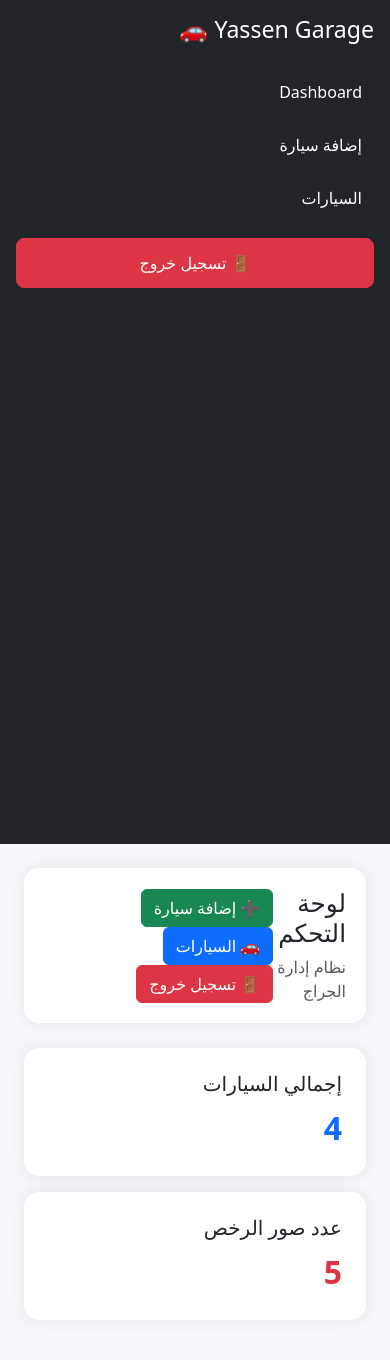
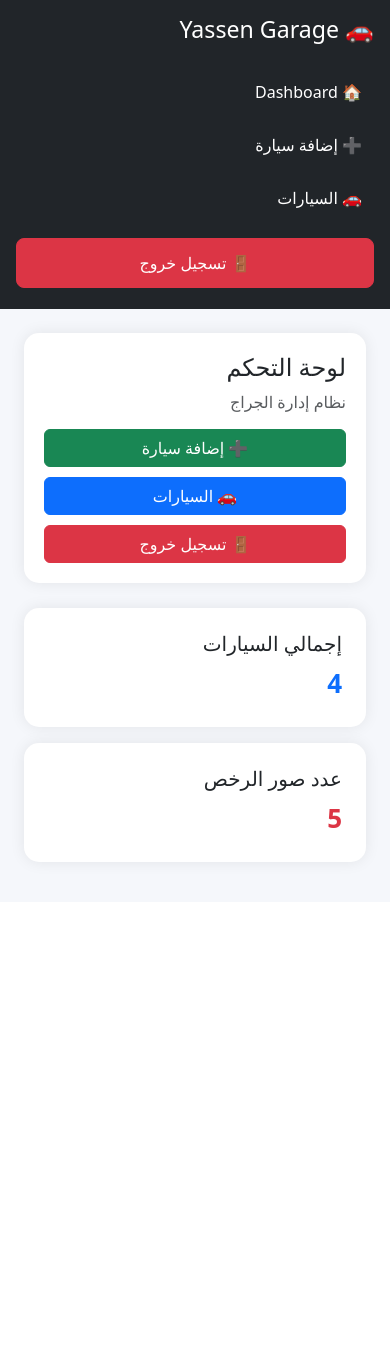
Before and after one commit to ahmedmohamedmo3z/yassen-garage, a Django app: page / in a window 390 px wide. After the commit the page ends 870 px from the top, so only its background shows below. Run offline with Django 5.2, Linux system fonts and the light colour scheme; a user stored in the database is signed in; data comes from the database, SQL or seed files in the repository.

Commit message:
Responsive dashboard

```diff
--- a/backend/templates/garage/dashboard.html
+++ b/backend/templates/garage/dashboard.html
@@ -1,6 +1,6 @@
 <!DOCTYPE html>
+<html lang="ar" dir="rtl">
 
-<html lang="ar" dir="rtl">
 <head>
 <meta charset="UTF-8">
 <meta name="viewport" content="width=device-width, initial-scale=1.0">
@@ -53,6 +53,42 @@ body{
     box-shadow:0 0 15px rgba(0,0,0,.08);
 }
 
+.action-buttons{
+    display:flex;
+    gap:10px;
+    flex-wrap:wrap;
+}
+
+@media (max-width:768px){
+
+    .sidebar{
+        min-height:auto;
+    }
+
+    .welcome-box .d-flex{
+        flex-direction:column;
+        align-items:flex-start !important;
+    }
+
+    .action-buttons{
+        width:100%;
+        margin-top:15px;
+        flex-direction:column;
+    }
+
+    .action-buttons .btn{
+        width:100%;
+    }
+
+    .number{
+        font-size:26px;
+    }
+
+    h2{
+        font-size:24px;
+    }
+}
+
 </style>
 
 </head>
@@ -65,19 +101,19 @@ body{
 
 <div class="col-md-2 sidebar p-3">
 
-    <h3 class="mb-4">Yassen Garage 🚗</h3>
+    <h3 class="mb-4">🚗 Yassen Garage</h3>
 
-    <a href="/">Dashboard</a>
+    <a href="/">🏠 Dashboard</a>
 
     <a href="/add-car/">
-        إضافة سيارة
+        ➕ إضافة سيارة
     </a>
 
     <a href="/cars/">
-        السيارات
+        🚗 السيارات
     </a>
 
-    <a href="/logout/" class="btn btn-danger mt-3">
+    <a href="/logout/" class="btn btn-danger w-100 mt-3">
         🚪 تسجيل خروج
     </a>
 
@@ -97,7 +133,7 @@ body{
                 </p>
             </div>
 
-            <div>
+            <div class="action-buttons">
 
                 <a href="/add-car/" class="btn btn-success">
                     ➕ إضافة سيارة
```
